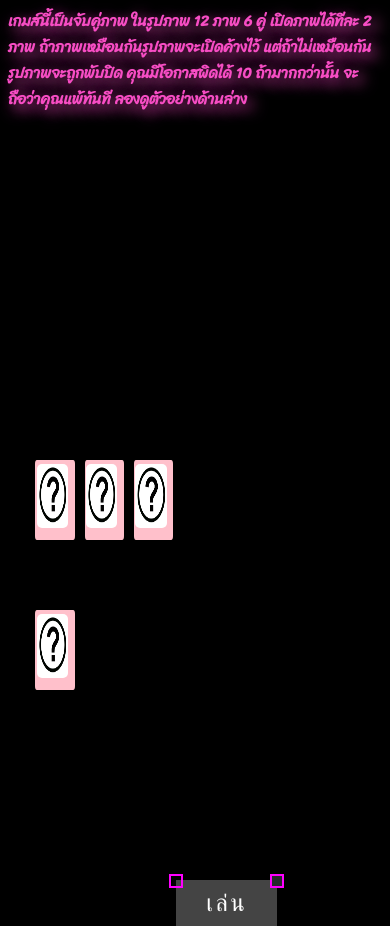
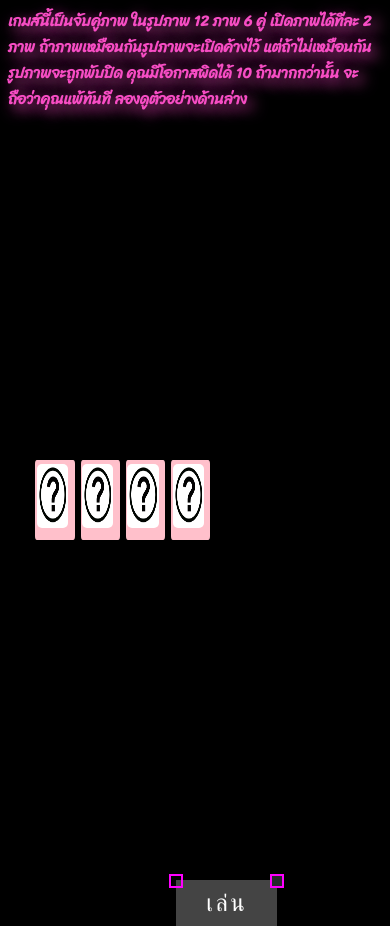
Before and after one commit to sushisweetboy/diage-github, a plain HTML site: page introductionlevel2.html in a window 390 px wide. Drawn offline with Linux system fonts and the light colour scheme; a web font is replaced by a local one.

Commit message:
Update introductionlevel2.html

```diff
--- a/introductionlevel2.html
+++ b/introductionlevel2.html
@@ -6,7 +6,7 @@
     <link rel="preconnect" href="https://fonts.googleapis.com">
 <link rel="preconnect" href="https://fonts.gstatic.com" crossorigin>
 <link href="https://fonts.googleapis.com/css2?family=Pridi:wght@200;300;400;500;600;700&family=Protest+Revolution&family=Sriracha&display=swap" rel="stylesheet">
-<link rel="stylesheet" href="allmediaintro2.css">
+
 
     <title>Document</title>
 </head>
@@ -51,7 +51,7 @@
     width : 21%
 
       ;
-    margin-right: 10px;
+    margin-right: 6px;
     border-radius: 5%;
    right: 70px;
 height: 20%;
```
